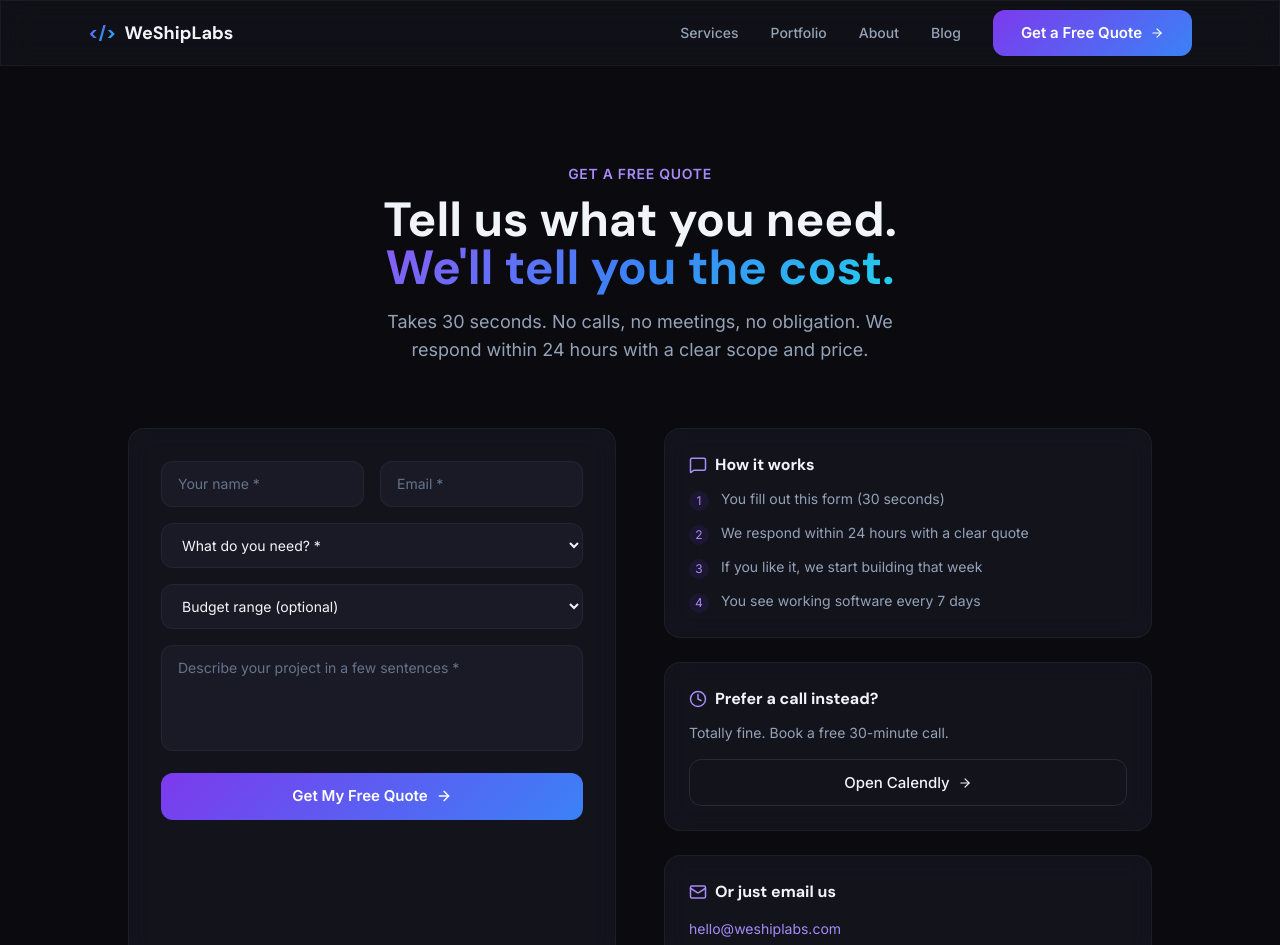
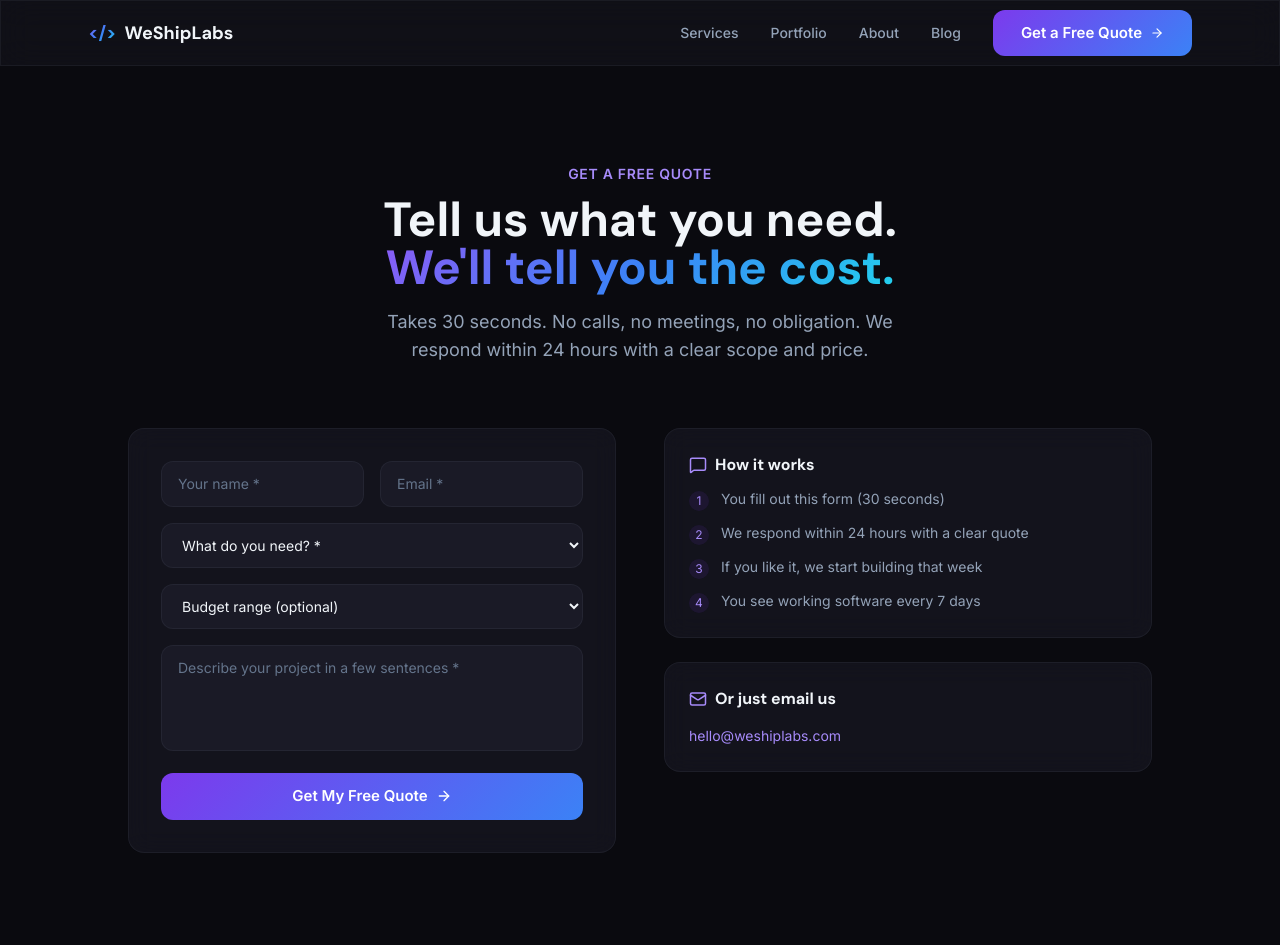
Before and after one commit to AshishSGit/weshiplabs, a Next.js app: page /contact in a window 1280 px wide. Shown: the top 945 px of the page. Built offline with nearby package versions, Linux system fonts and the light colour scheme.

Commit message:
Fix broken Calendly link, update tagline, fix GitHub URL

```diff
--- a/app/contact/page.tsx
+++ b/app/contact/page.tsx
@@ -158,6 +158,7 @@ export default function ContactPage() {
               </ol>
             </div>
 
+            {SITE.calendly && (
               <div className="glass-card p-6">
                 <h3 className="font-heading font-bold mb-3 flex items-center gap-2">
                   <Clock size={18} className="text-violet-400" />
@@ -175,6 +176,7 @@ export default function ContactPage() {
                   Open Calendly <ArrowRight size={14} />
                 </a>
               </div>
+            )}
 
             <div className="glass-card p-6">
               <h3 className="font-heading font-bold mb-3 flex items-center gap-2">
--- a/lib/constants.ts
+++ b/lib/constants.ts
@@ -1,12 +1,12 @@
 export const SITE = {
   name: "WeShipLabs",
-  tagline: "We build AI-powered software that ships.",
+  tagline: "Software that ships.",
   url: "https://weshiplabs.com",
   email: "hello@weshiplabs.com",
-  calendly: "https://calendly.com/weshiplabs/30min",
+  calendly: "", // Set up Calendly and paste your link here
   socials: {
     linkedin: "https://linkedin.com/company/weshiplabs",
-    github: "https://github.com/weshiplabs",
+    github: "https://github.com/AshishSGit",
     twitter: "https://x.com/weshiplabs",
   },
 };
```
Lines whose indentation alone changed are shown as unchanged.
